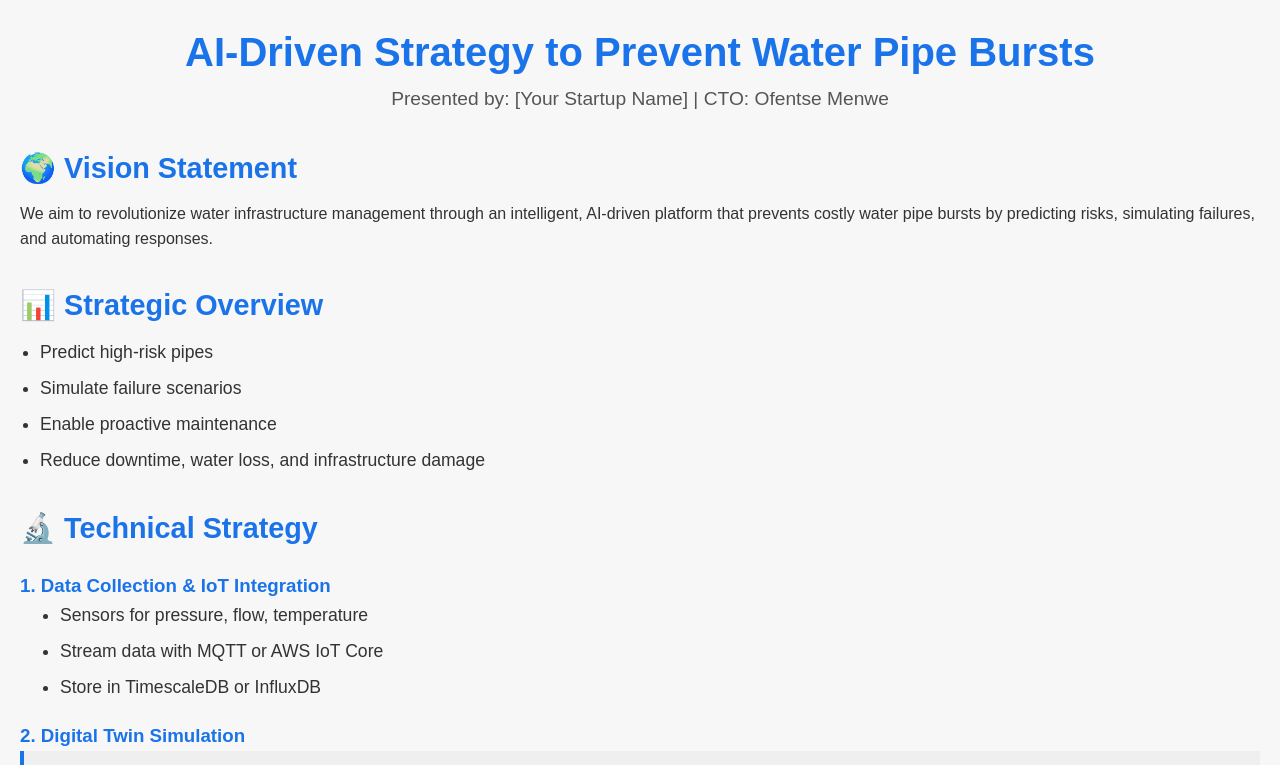
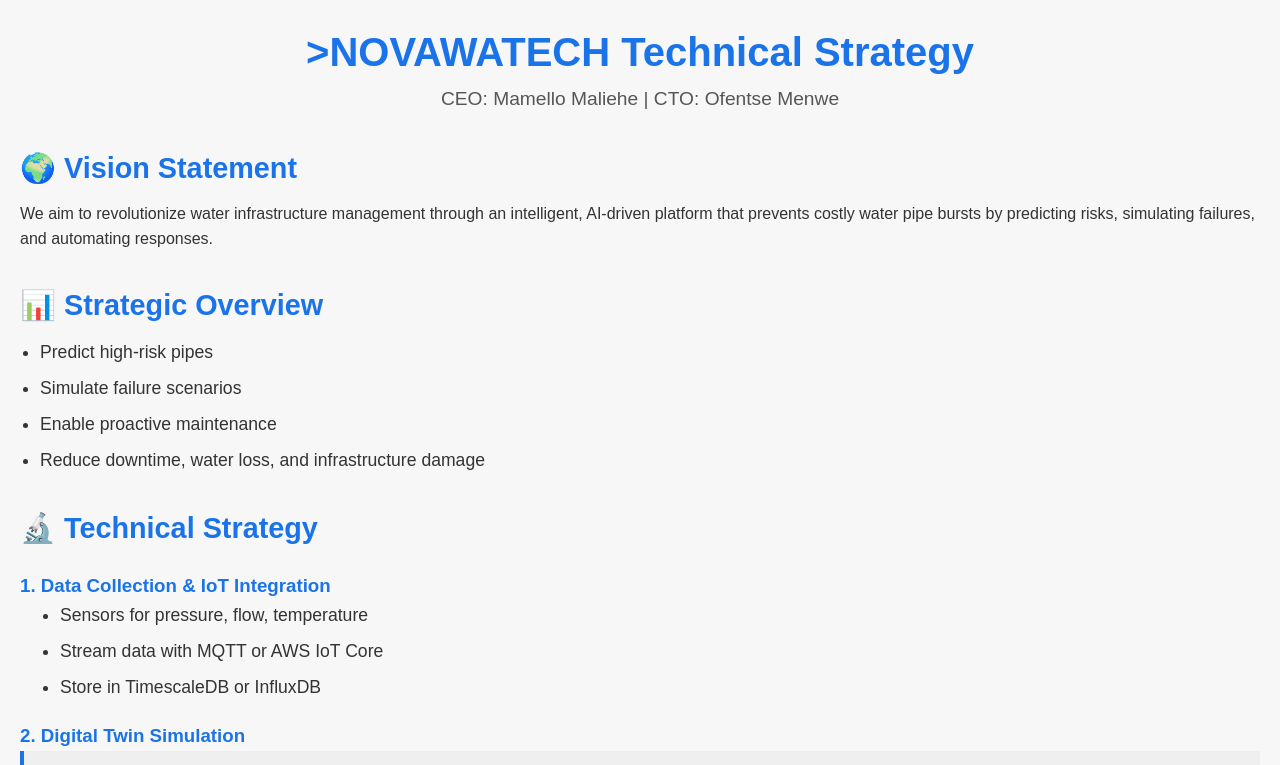
Before and after one commit to OfentseMe/NOVAWATECH, a plain HTML site: page docs/index.html in a window 1280 px wide. Shown: the top 765 px of the page. Drawn offline with Linux system fonts and the light colour scheme.

Commit message:
Update index.html

```diff
--- a/docs/index.html
+++ b/docs/index.html
@@ -3,7 +3,7 @@
 <head>
   <meta charset="UTF-8" />
   <meta name="viewport" content="width=device-width, initial-scale=1.0" />
-  <title>AI-Driven Strategy to Prevent Water Pipe Bursts</title>
+  <title>NOVAWATECH Technical Strategy</title>
   <style>
     /* Reset default styles */
     * {
@@ -124,8 +124,8 @@
 </head>
 <body>
   <header>
-    <h1>AI-Driven Strategy to Prevent Water Pipe Bursts</h1>
-    <p>Presented by: [Your Startup Name] | CTO: Ofentse Menwe</p>
+    <h1>>NOVAWATECH Technical Strategy</h1>
+    <p>CEO: Mamello Maliehe | CTO: Ofentse Menwe</p>
   </header>
 
   <section id="vision">
```
